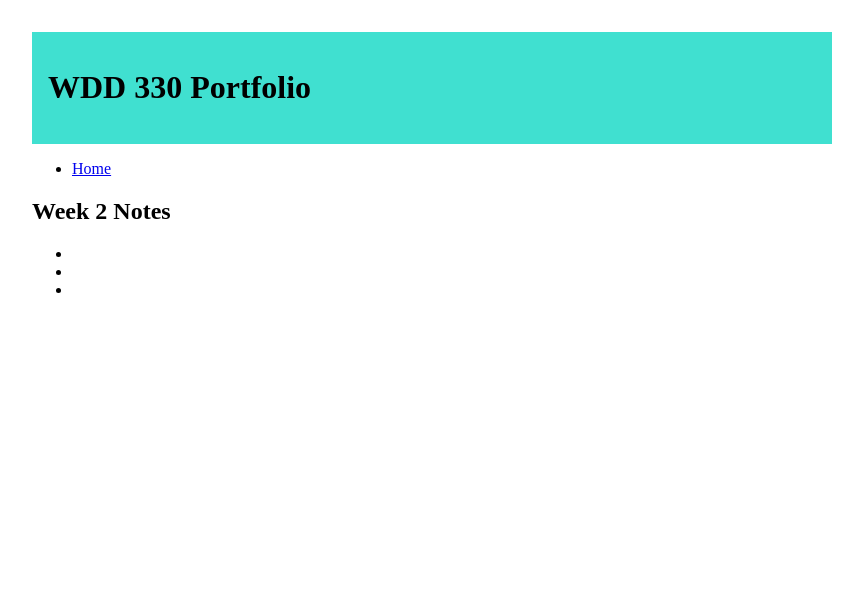
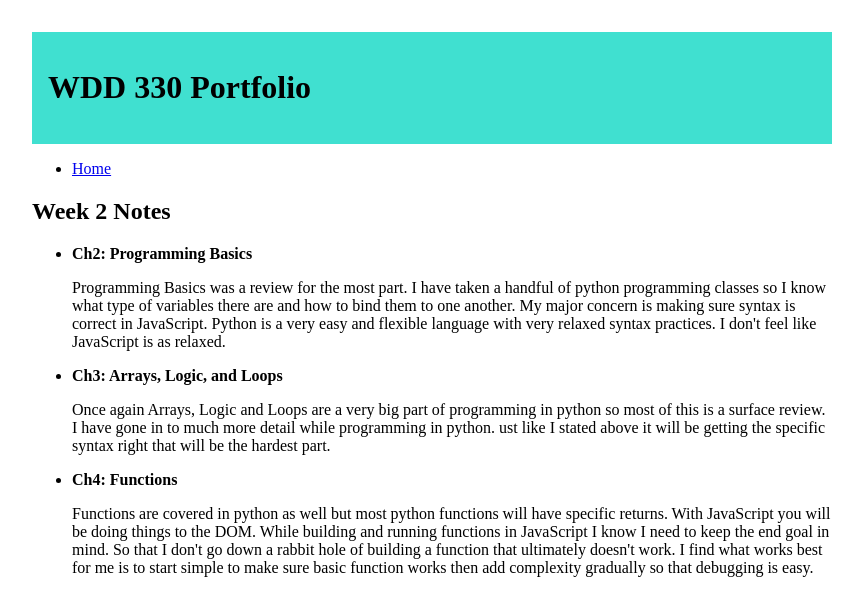
Before and after one commit to KurtHermansen/webFrontedllWDD330, a plain HTML site: page week02/index.html in a window 1280 px wide. Shown: the whole page, without its empty margins (208-1071 px from the left). Drawn offline with Linux system fonts and the light colour scheme.

Commit message:
week 2 notes

```diff
--- a/week02/index.html
+++ b/week02/index.html
@@ -22,9 +22,12 @@
 
     <div class="">
         <ul>
-            <li></li>
-            <li></li>
-            <li></li>
+            <li><strong>Ch2: Programming Basics</strong></li>
+            <p>Programming Basics was a review for the most part. I have taken a handful of python programming classes so I know what type of variables there are and how to bind them to one another. My major concern is making sure syntax is correct in JavaScript. Python is a very easy and flexible language with very relaxed syntax practices. I don't feel like JavaScript is as relaxed. </p>
+            <li><strong>Ch3: Arrays, Logic, and Loops</strong></li>
+            <p>Once again Arrays, Logic and Loops are a very big part of programming in python so most of this is a surface review. I have gone in to much more detail while programming in python. ust like I stated above it will be getting the specific syntax right that will be the hardest part. </p>
+            <li><strong>Ch4: Functions</strong></li>
+            <p>Functions are covered in python as well but most python functions will have specific returns. With JavaScript you will be doing things to the DOM. While building and running functions in JavaScript I know I need to keep the end goal in mind. So that I don't go down a rabbit hole of building a function that ultimately doesn't work. I find what works best for me is to start simple to make sure basic function works then add complexity gradually so that debugging is easy. </p>
         </ul>
     </div>
 
```
